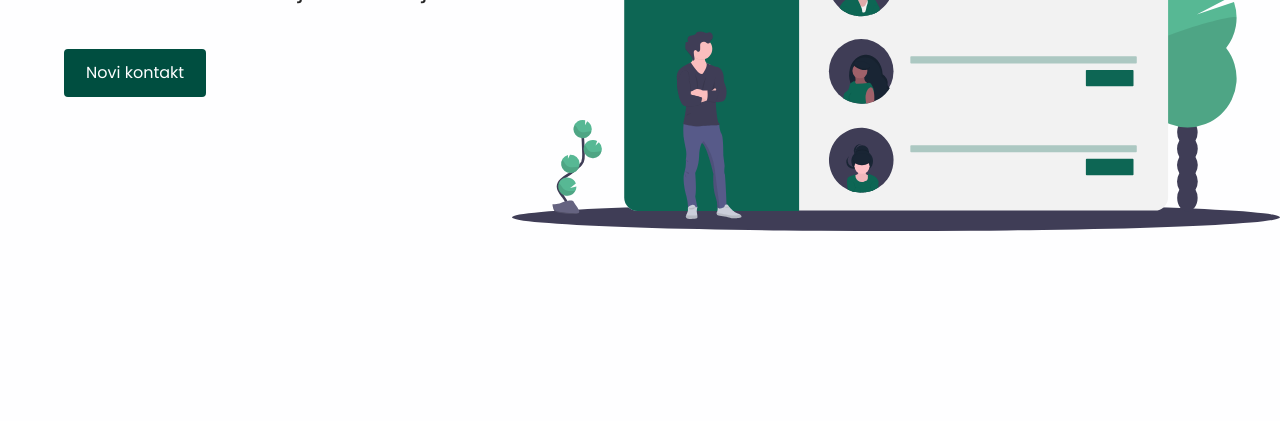
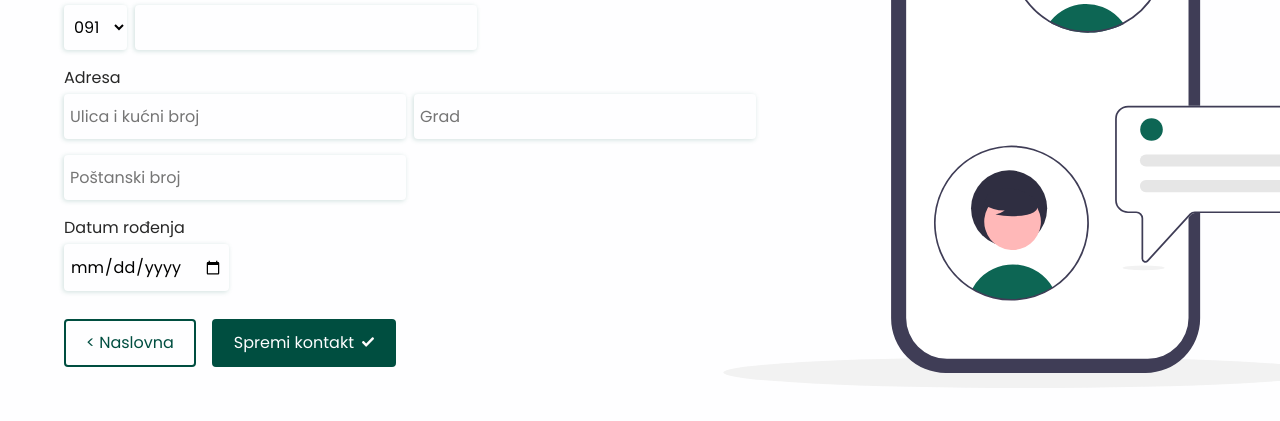
Before and after one commit to MartinaMilli/Imenik, a plain HTML site: page src/index.html in a window 1280 px wide. Shown: the part 379-800 px from the top of the page. Drawn offline with Linux system fonts and the light colour scheme.

Commit message:
Finished HTML and CSS

```diff
--- a/src/css/_globals.scss
+++ b/src/css/_globals.scss
@@ -88,6 +88,7 @@ h3 {
         background-color: $color-accent;
         &:hover {
             background-color: $color-secondary;
+            border: solid 2px $color-secondary;
         }
     }
     &--outline {
--- a/src/css/_new-contact.scss
+++ b/src/css/_new-contact.scss
@@ -1,7 +1,6 @@
 .new-contact {
     @include breakpoint-up(medium) {
         background-image: url("../Images/hero_image.svg");
-
         background-position-y: 80%;
         background-position-x: 130%;
         background-size: 60% ;
--- a/src/index.html
+++ b/src/index.html
@@ -33,7 +33,7 @@
     </header>
 
 
-    <section class="hero" >
+    <section class="hero"  style="display: none;">
         <div class="hero__text container--pall flex">
             <h1>Imenik</h1>
             <h2>Svi vaši kontakti na jednom mjestu!</h2>
@@ -45,7 +45,7 @@
     </section>
 
 
-    <section class="new-contact container--pall" style="display: none;"> <!-- zaduzen za poziciju cijelog forma lijevo i slike desno -->
+    <section class="new-contact container--pall" > <!-- zaduzen za poziciju cijelog forma lijevo i slike desno -->
         <form class="new-contact__form flex"> <!-- zaduzen za poziciju naslova, forma i buttonsa -->
             <h3>Novi kontakt</h3>
             <ul class="flex"> <!-- zaduzen za poziciju pojedinog elementa forma  -->
@@ -105,7 +105,7 @@
         </form>
     </section>
 
-    <section class="edit-contact container--pall" style="display: none;"> <!-- zaduzen za poziciju cijelog forma lijevo i slike desno -->
+    <section class="edit-contact container--pall" style="display: none;" > <!-- zaduzen za poziciju cijelog forma lijevo i slike desno -->
         <form class="edit-contact__form flex"> <!-- zaduzen za poziciju naslova, forma i buttonsa -->
             <h3>Uredi kontakt</h3>
             <ul class="flex"> <!-- zaduzen za poziciju pojedinog elementa forma  -->
@@ -165,7 +165,7 @@
         </form>
     </section>
 
-    <section class="my-contacts container--pall" style="display: none;" >
+    <section class="my-contacts container--pall" style="display: none;">
         <h3>Moji kontakti</h3>
         <div class="my-contacts__pagination flex">
             <a href="#">< Stranica 1</a>
@@ -241,7 +241,7 @@
         </div>
     </section>
 
-    <section class="contact-details container--pall"  style="display: none;"> <!-- zaduzen za poziciju cijelog forma lijevo i slike desno -->
+    <section class="contact-details container--pall"  style="display: none;" > <!-- zaduzen za poziciju cijelog forma lijevo i slike desno -->
         <form class="contact-details__form flex"> <!-- zaduzen za poziciju naslova, forma i buttonsa -->
             <div class="edit-title flex">
                 <h3>Detalji o kontaktu</h3>
```
Also changed, not shown: src/css/style.css, 1 other file.
